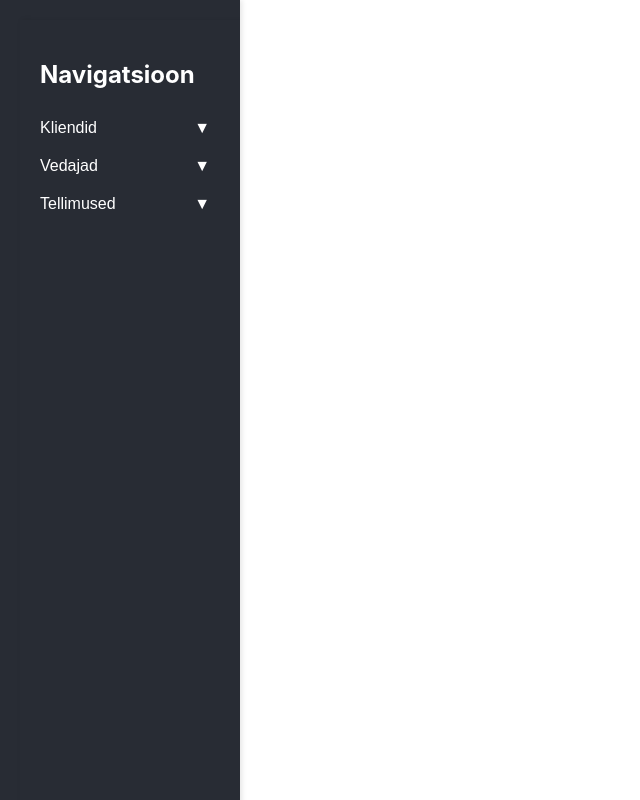
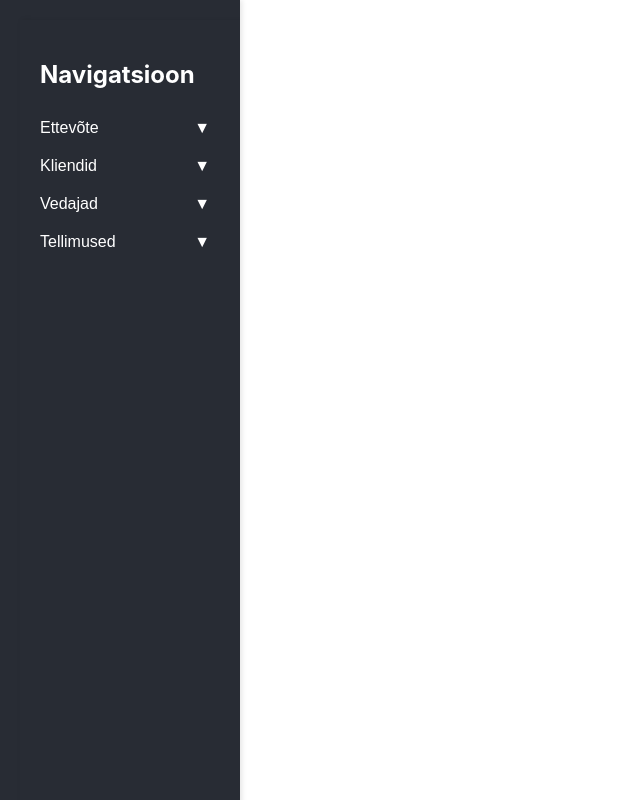
Before and after one commit to 4use2me/Veotellimused, a React (Create React App) app in the folder veo-tellimused-frontend/: page / in a window 1280 px wide. Shown: the whole page, without its empty margins (0-640 px from the left). Built offline with nearby package versions, Linux system fonts and the light colour scheme.

Commit message:
sidebarUuendus

```diff
--- a/veo-tellimused-frontend/src/components/Sidebar/Sidebar.css
+++ b/veo-tellimused-frontend/src/components/Sidebar/Sidebar.css
@@ -45,3 +45,7 @@
     right: 30px;
     transform: translateY(-50%);
 }
+
+.sidebar .toggle-menu-button.open {
+    color: #00bfff; /* Muuda avatud menüükirje värvi */
+}
--- a/veo-tellimused-frontend/src/components/Sidebar/Sidebar.jsx
+++ b/veo-tellimused-frontend/src/components/Sidebar/Sidebar.jsx
@@ -1,32 +1,53 @@
 import React, { useState } from 'react';
 import './Sidebar.css';
 
-const Sidebar = ({ onNewOrder, onSelectOrderList, onNewClient, onSelectClientList, onNewVendor, onSelectVendorList }) => {
+const Sidebar = ({ onNewOrder, onSelectOrderList, onNewClient, onSelectClientList, onNewVendor, onSelectVendorList, onSettings, onSelectQueries }) => {
     const [clientsMenuOpen, setClientsMenuOpen] = useState(false);
     const [vendorsMenuOpen, setVendorsMenuOpen] = useState(false);
     const [ordersMenuOpen, setOrdersMenuOpen] = useState(false);
+    const [companysMenuOpen, setCompanysMenuOpen] = useState(false);
+
+    const toggleCompanysMenu = () => {
+        setCompanysMenuOpen(!companysMenuOpen);
+        setClientsMenuOpen(false);
+        setVendorsMenuOpen(false);
+        setOrdersMenuOpen(false);
+    };
 
     const toggleClientsMenu = () => {
         setClientsMenuOpen(!clientsMenuOpen);
         setVendorsMenuOpen(false);
         setOrdersMenuOpen(false);
+        setCompanysMenuOpen(false);
     };
 
     const toggleVendorsMenu = () => {
         setVendorsMenuOpen(!vendorsMenuOpen);
         setClientsMenuOpen(false);
         setOrdersMenuOpen(false);
+        setCompanysMenuOpen(false);
     };
 
     const toggleOrdersMenu = () => {
         setOrdersMenuOpen(!ordersMenuOpen);
         setClientsMenuOpen(false);
         setVendorsMenuOpen(false);
+        setCompanysMenuOpen(false);
     };
 
     return (
         <aside className="sidebar">
             <h2>Navigatsioon</h2>
+            <button className="toggle-menu-button" onClick={toggleCompanysMenu}>
+                {companysMenuOpen ? 'Ettevõte' : 'Ettevõte'}
+            </button>
+            {companysMenuOpen && (
+                <ul className="menu-items">
+                    <li onClick={onSettings}>Seaded</li>
+                    <li onClick={onSelectQueries}>Päringud</li>
+                    {/* Lisa siia teised alammenüü elemendid */}
+                </ul>
+            )}
             <button className="toggle-menu-button" onClick={toggleClientsMenu}>
                 {clientsMenuOpen ? 'Kliendid' : 'Kliendid'}
             </button>
```
